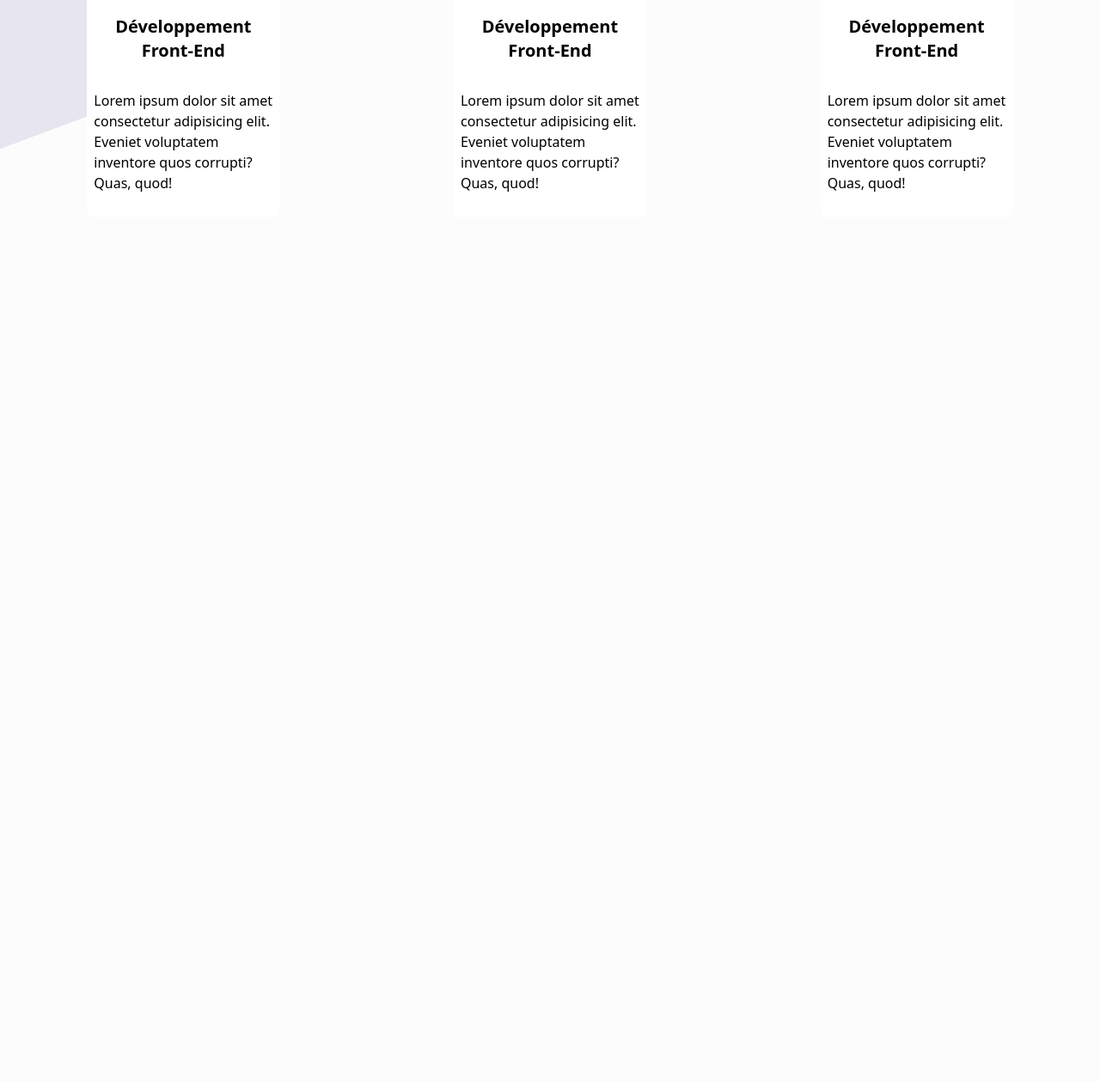
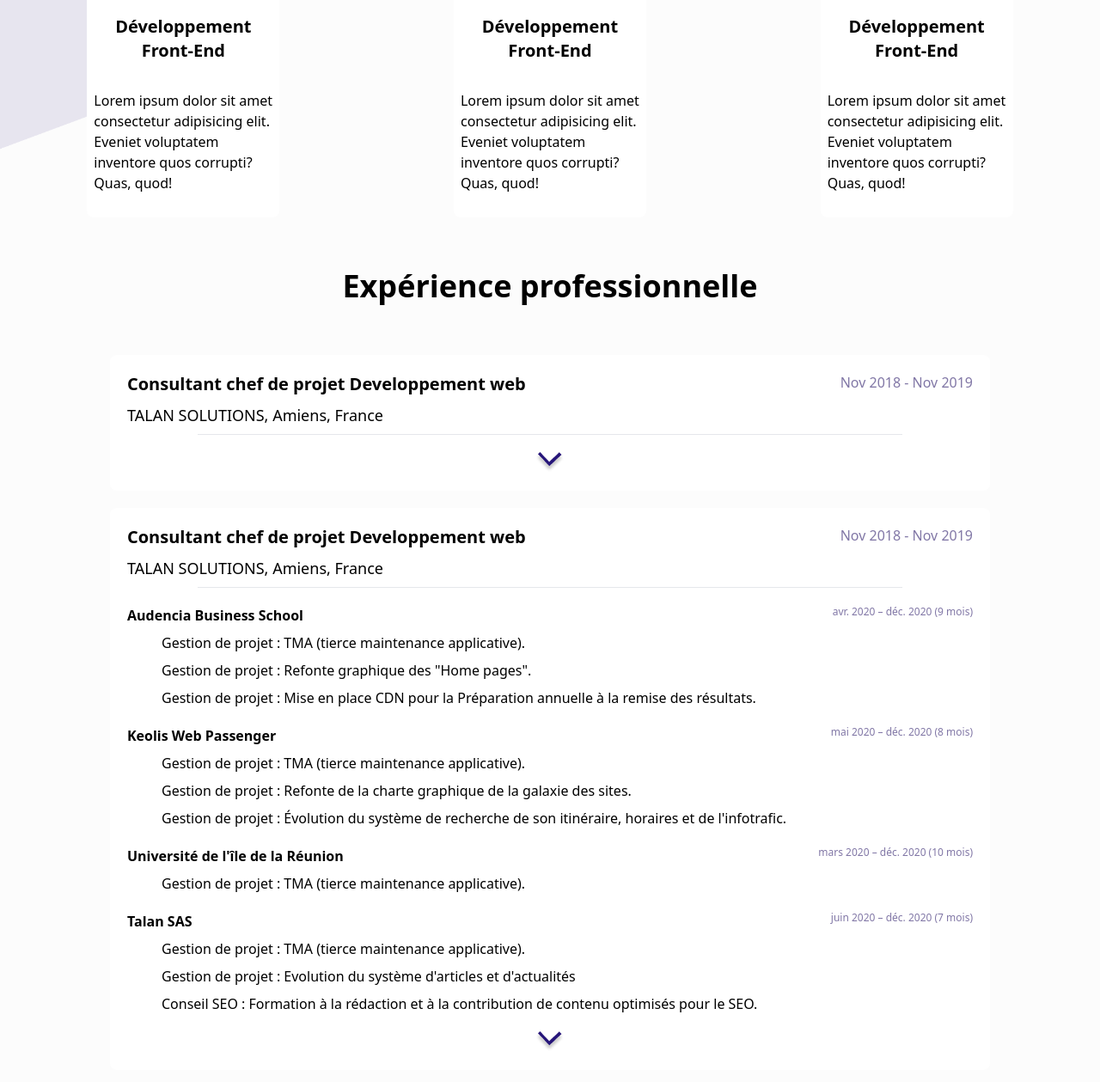
Before and after one commit to VuagnouxBenjamin/cv-numerique, a plain HTML site: page index.html in a window 1280 px wide. Shown: the part 1495-2754 px from the top of the page at 86% size. Before the commit the page ends 1768 px from the top, so only its background shows below. Drawn offline with nearby package versions, Linux system fonts and the light colour scheme.

Commit message:
adding exp_pro boxes

```diff
--- a/index.html
+++ b/index.html
@@ -87,6 +87,104 @@
             </div>
         </section>
 
+        <section id="exp_pro" class="min-h-screen z-50">
+            <div class="flex space-around">
+                <h2 class="text-4xl font-bold py-10 mx-auto">Expérience professionnelle</h1>
+            </div>
+
+            <!-- premiere boite d'experience -->
+            <div class="bg-white rounded-lg hover:shadow-lg z-50 py-5 my-5 w-4/5 mx-auto ">
+                <div class="preview">
+                    <div class="flex justify-between mx-5">
+                        <h3 class="text-xl font-bold">Consultant chef de projet Developpement web </h3>
+                        <p style="color:#8177A6">Nov 2018 - Nov 2019</p>
+                    </div>
+                    <p class="text-lg mx-5 my-2">TALAN SOLUTIONS, Amiens, France</p>
+                    <hr class="w-4/5 mx-auto">
+                </div>
+                <div class="hidden">
+                    <div class="m-5">
+                        <h4 class="text- font-bold">Audencia Business School - Tierce maintenance applicative & évolutive</h4>
+                        <p class="ml-10 mt-2">Gestion de projet, chiffrages, pilotages et animation de réunions interne et externes.</p>
+                    </div>
+                    <div class="m-5">
+                        <h4 class="text- font-bold">Audencia Business School - Tierce maintenance applicative & évolutive</h4>
+                        <p class="ml-10 mt-2">Gestion de projet, chiffrages, pilotages et animation de réunions interne et externes.</p>
+                    </div>
+                    <div class="m-5">
+                        <h4 class="text- font-bold">Audencia Business School - Tierce maintenance applicative & évolutive</h4>
+                        <p class="ml-10 mt-2">Gestion de projet, chiffrages, pilotages et animation de réunions interne et externes.</p>
+                    </div>
+                    <div class="m-5">
+                        <h4 class="text- font-bold">Audencia Business School - Tierce maintenance applicative & évolutive</h4>
+                        <p class="ml-10 mt-2">Gestion de projet, chiffrages, pilotages et animation de réunions interne et externes.</p>
+                    </div>
+                </div>
+                <div>
+                    <img class="mx-auto mt-5" src="img/arrow.png" alt="clickez ici pour afficher plus de détails sur l'experience professionnelle">
+                </div>
+            </div>
+
+            <!-- deuxieme boite d'experience -->
+            <div class="bg-white rounded-lg hover:shadow-lg z-50 py-5 my-5 w-4/5 mx-auto ">
+                <div class="preview">
+                    <div class="flex justify-between mx-5">
+                        <h3 class="text-xl font-bold">Consultant chef de projet Developpement web</h3>
+                        <p style="color:#8177A6">Nov 2018 - Nov 2019</p>
+                    </div>
+                    <p class="text-lg mx-5 my-2">TALAN SOLUTIONS, Amiens, France</p>
+                    <hr class="w-4/5 mx-auto">
+                </div>
+                <div class="">
+                    <div class="m-5">
+                        <div class="flex justify-between">
+                            <h4 class=" font-bold">Audencia Business School</h4>
+                            <p class="text-xs" style="color:#8177A6">avr. 2020 – déc. 2020 (9 mois)</p>
+                        </div>
+                        <p class="ml-10 mt-2">Gestion de projet : TMA (tierce maintenance applicative).</p>
+                        <p class="ml-10 mt-2">Gestion de projet : Refonte graphique des "Home pages".</p>
+                        <p class="ml-10 mt-2">Gestion de projet : Mise en place CDN pour la Préparation annuelle à la remise des résultats.</p>
+                    </div>
+                    <div class="m-5">
+                        <div class="flex justify-between">
+                            <h4 class=" font-bold">Keolis Web Passenger</h4>
+                            <p class="text-xs" style="color:#8177A6">mai 2020 – déc. 2020 (8 mois)</p>
+                        </div>
+                        <p class="ml-10 mt-2">Gestion de projet : TMA (tierce maintenance applicative).</p>
+                        <p class="ml-10 mt-2">Gestion de projet : Refonte de la charte graphique de la galaxie des sites.</p>
+                        <p class="ml-10 mt-2">Gestion de projet : Évolution du système de recherche de son itinéraire, horaires et de l'infotrafic.</p>
+                    </div>
+                    <div class="m-5">
+                        <div class="flex justify-between">
+                            <h4 class=" font-bold">Université de l'île de la Réunion</h4>
+                            <p class="text-xs" style="color:#8177A6">mars 2020 – déc. 2020 (10 mois)</p>
+                        </div>
+                        <p class="ml-10 mt-2">Gestion de projet : TMA (tierce maintenance applicative).</p>
+                    </div>
+                    <div class="m-5">
+                        <div class="flex justify-between">
+                            <h4 class=" font-bold">Talan SAS</h4>
+                            <p class="text-xs" style="color:#8177A6">juin 2020 – déc. 2020 (7 mois)</p>
+                        </div>
+                        <p class="ml-10 mt-2">Gestion de projet : TMA (tierce maintenance applicative).</p>
+                        <p class="ml-10 mt-2">Gestion de projet : Evolution du système d'articles et d'actualités</p>
+                        <p class="ml-10 mt-2">Conseil SEO : Formation à la rédaction et à la contribution de contenu optimisés pour le SEO.</p>
+                    </div>
+
+                </div>
+                <div>
+                    <img class="mx-auto mt-5" src="img/arrow.png" alt="clickez ici pour afficher plus de détails sur l'experience professionnelle">
+                </div>
+            </div>
+
+
+
+
+        </section>
+
+        <section id="project">
+
+        </section>
         <section id="project">
 
         </section>
```
Also changed, not shown: img/arrow.png (added).
